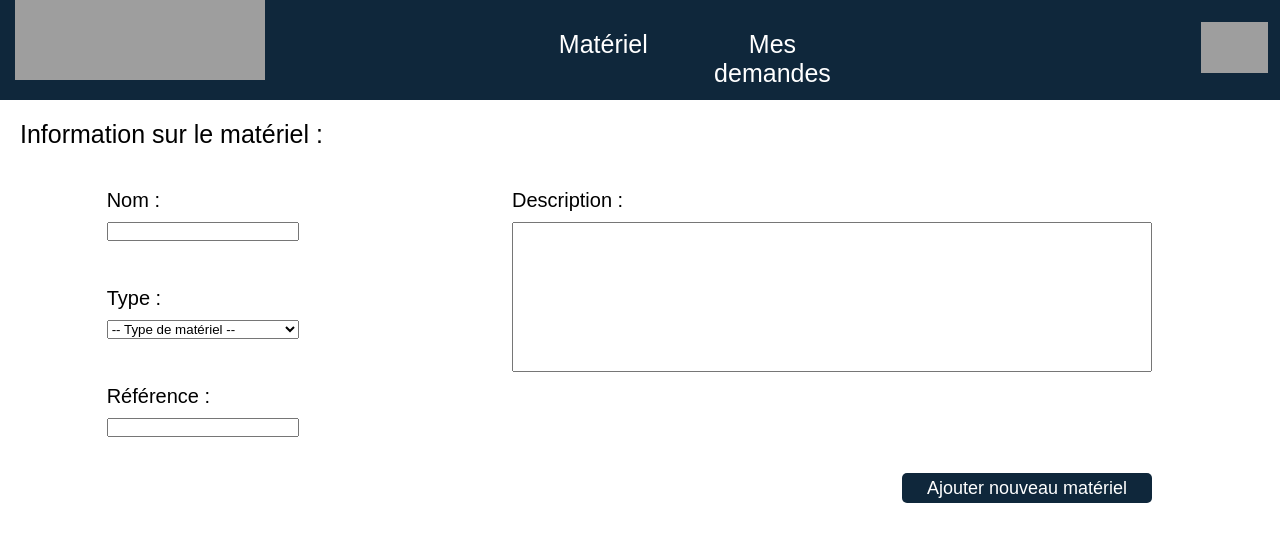
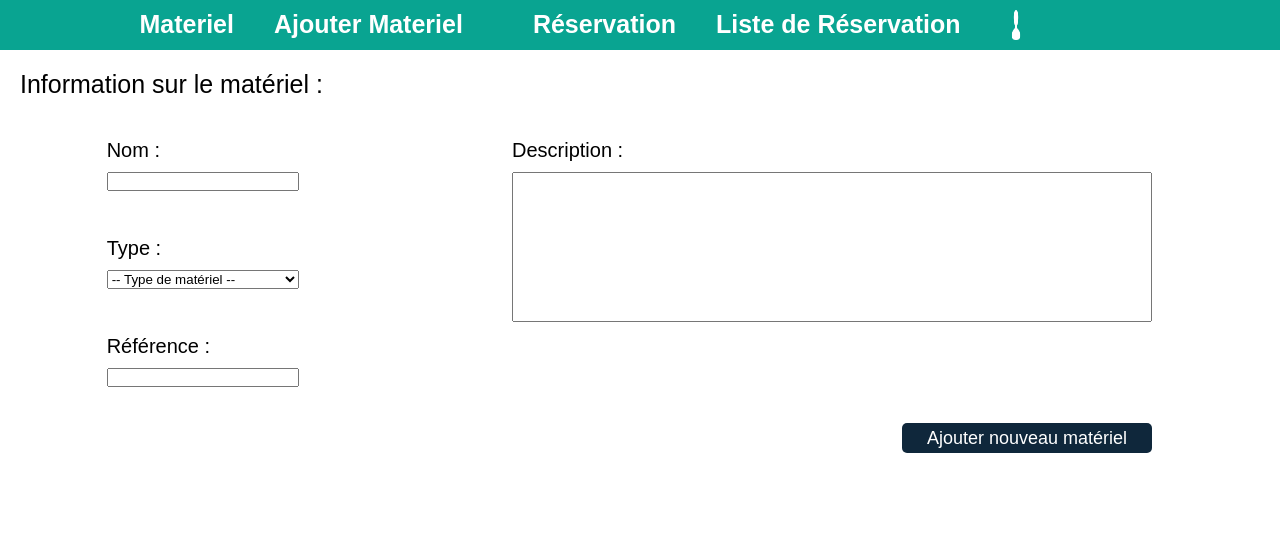
Before and after one commit to Jeremie-PARANT/app-reservation-materiel, a PHP site: page /new_materiel.php in a window 1280 px wide. Shown: the top 542 px of the page. Run offline with PHP 8.4, Linux system fonts and the light colour scheme; the visitor is signed in with stand-in values (Sample User, id 1); data that the repository does not hold is empty; grey boxes are pictures that could not be loaded.

Commit message:
css modif

```diff
--- a/includes/header.php
+++ b/includes/header.php
@@ -1,5 +1,8 @@
 <style>
-
+*{
+margin: 0;
+padding: 0;
+}
 header {
 position: sticky;
 display: flex;
@@ -19,7 +22,7 @@ header {
 .reservation {
 
 margin-top: 10px;
-    margin-left: 1160px;
+margin-left: 50px;
 padding-right : 10px;
 padding-left : 10px;
 color: white;
@@ -47,8 +50,47 @@ header {
 transition: all 0.5s ease-out ;
 }
 
+
 .materiel:hover,
 .materiel:focus {
+color: #333;
+background-color: #fff;
+border-radius: 30px;
+}
+
+.reservation_list{
+
+margin-top: 10px;
+margin-left: 20px;
+padding-right : 10px;
+padding-left : 10px;
+color: white;
+font-size: 25px;
+font-weight: 700;
+transition: all 0.5s ease-out ;
+}
+
+.reservation_list:hover,
+.reservation_list:focus {
+color: #333;
+background-color: #fff;
+border-radius: 30px;
+}
+
+.ajouter{
+
+margin-top: 10px;
+margin-left: 20px;
+padding-right : 10px;
+padding-left : 10px;
+color: white;
+font-size: 25px;
+font-weight: 700;
+transition: all 0.5s ease-out ;
+}
+
+.ajouter:hover,
+.ajouter:focus {
 color: #333;
 background-color: #fff;
 border-radius: 30px;
@@ -58,12 +100,64 @@ a {
 text-decoration: None;
 }
 
+#menu {
+margin-top: 6px;
+
+}
+
+.menu-item {
+background-color: #09A491;
+text-align: center;
+color: white;
+height: 30px;
+width: 200px;
+font-size: 30px;
+padding-bottom: 5px;
+transition: all, 0.5s;
+display: block;
+}
+
+#transition {
+height: 47px;
+background-color: #09A491;
+
+overflow: hidden;
+transition: all, 1s;
+}
+
+#transition:hover {
+height: 84px;
+}
+
+.menu-item:hover {
+color: black;
+
+background-color: white;
+}
+
 </style>
 
 <header>
+
 <a href="materiel.php"><div class="materiel">Materiel</div></a>
+
+<?php
+     include_once('includes/variable.php');
+     if ($autorisation==1){
+        echo '<a href="new_materiel.php"><div class="ajouter">Ajouter Materiel</div></a>';
+     }
+?>
+
 <a href="reservation.php"><div class="reservation">Réservation</div></a>
-    <a href="connexion.php" > <img src="SAE_203/images/avatar.png" class="img3"/></a>
+<a href="reservation_liste.php"><div class="reservation_list">Liste de Réservation</div></a>
+
+<div id='transition'>
+<img src="images/avatar.png" class="img3"/>
+        <div id='menu'>
+    <div class="menu-item">Déconnexion</div>
+
+    </div>
+</div>
 
 
 </header>
--- a/new_materiel.php
+++ b/new_materiel.php
@@ -1,3 +1,4 @@
+<?php session_start();?>
 <!DOCTYPE html>
 <html lang="fr">
 <head>
@@ -6,171 +7,107 @@
 <title>Ajouter du matériel</title>
 <?php
     include_once('includes/fonction_mat.php');
+    include_once('includes/variable.php');
+    include_once('includes/header.php');
 ?>
 </head>
 <body>
-<header>
+<?php
+if (empty($_SESSION['mail'])){ //Vérifie connection
+    include_once('includes/redirection_connexion.php');
+}
+else{
+            //Début Formulaire nouveau matériel
+            echo "<form action='new_materiel.php' method='post'>
+    <div id=\"div_formulaire\">
 
-    <!--Ceci est la navbar de la page et il en reste à la fin-->
-    <div id="container">
-        <div>
-            <img id="logo_univ" src="ressource/logo_univ.png" alt="logo université">
-        </div>
-        <div id="nav">
-            <div class="menu">
-                <a class="bouton_menu" href="materiel.php">Matériel</a>
-            </div>
-            <div class="menu">
-                <a class="bouton_menu" href="demande.html">Mes demandes</a>
-            </div>
+        <div id=\"titre\">
+            <p>Information sur le matériel : </p>
+        </div>";
 
 
 
-            <!--Début de la session php-->
-            <?php
-            session_start();
+        //Contenu des informations pour remplir le Formulaire
+        echo "<div id=\"container\">
+            <div id=\"div_info\">";
 
 
 
 
-            //Connexion à la base de données
-            $link = mysqli_connect("localhost", "root", "", "sae_203");
-            $mail = $_SESSION['mail'];
-            $query = "SELECT autorisation FROM utilisateurs WHERE mail='$mail';";
-            $result = mysqli_query($link, $query);
-
-
-
-            if ($result === false) {
-                // Gérer l'erreur ici, par exemple afficher un message d'erreur à l'utilisateur
-                echo "Erreur lors de l'exécution de la requête : " . mysqli_error($link);
-            } else {
-                while ($row = mysqli_fetch_assoc($result)) {
-                    if ($row['autorisation'] == '1') {
-                        echo "<div class='menu'>";
-
-                        //Boutons Admin NavBar qui permettent d'aller sur d'autres pages
-                        echo "<a class='bouton_menu' href='validation.html'>Validation</a>";
-                        echo "</div>";
-                        echo "<div class='menu'>";
-                        echo "<a class='bouton_menu' href='new_materiel.php'>Ajout de Matériel</a>";
-                        echo "</div>";
-                    }
+                //Inserer le Nom du matériel
+                echo "<p>Nom : </p>
+                <input class=\"champs_info\" type=\"text\" name=\"nom\" required=\"required\">";
+                $erreur_nom=noms(); // erreur de noms
+                if ($erreur_nom!=false){
+                echo $erreur_nom;
                 }
-            }
-            ?>
-        </div>
-
-
-
-        <!--Continuité de la navbar (logo compte)-->
-        <div id="menu_logo">
-                <img id="logo_compte" src="ressource/logo_compte.png" alt="logo compte">
-            </div>
-    </div>
-</header> <!--Fin du header-->
+                echo "<br>
+                <br>";
 
 
 
 
-            <!--Début Formulaire nouveau matériel-->
-<form action='new_materiel.php' method='post'>
-    <div id="div_formulaire">
+                //Inserer le Type du matériel, on peux ajouter si besoin
+                echo "<p>Type : </p>
+                <select class=\"champs_info\" name=\"type\" required=\"required\">
+                    <option value=\"\">-- Type de matériel --</option>
+                    <option value=\"camera\">Caméra</option>
+                    <option value=\"micro\">micro</option>
+                    <option value=\"light\">light</option>
+                    <option value=\"Trépied\">Trépied</option>
+                </select>
 
-        <div id="titre">
-            <p>Information sur le matériel : </p>
+                <br>
+                <br>";
+
+
+
+                //Inserer la Réference du matériel (que des chiffres)
+                echo "<p>Référence : </p>
+                <input class=\"champs_info\" type=\"text\" name=\"reference\" required=\"required\">";
+
+
+                $erreur_reference=reference(); // erreur de noms
+                if ($erreur_reference!=false){
+                echo $erreur_reference;
+                }
+
+
+            echo "</div>";
+
+
+
+            //Ajouter une description au matériel
+            echo "<div id=\"description\">
+
+                <p>Description : </p>
+                <textarea id=\"champs\" type=\"text\" name=\"description\" size=\"10\" required=\"required\"></textarea>";
+
+            $erreur_description=description(); // erreur de noms
+            if ($erreur_description!=false){
+            echo $erreur_description;
+            }
+
+            echo "</div>
         </div>
+        <br>
+        <br>";
+
+
+
+                //Bouton pour ajouter le matériel à la BDD
+        echo "<div id=\"div_boutton\">
+            <button type=\"submit\" id=\"boutton_ajout\">Ajouter nouveau matériel</button>
+        </div>
+    </div>
+</form>
+</div> ";//Fin du Formulaire
 
 
 
 
-        <!--Contenu des informations pour remplir le Formulaire-->
-        <div id="container">
-            <div id="div_info">
+            //Code qui permet d'ajouter le matériel
 
-
-
-
-                <!--Inserer le Nom du matériel-->
-                <p>Nom : </p>
-                <input class="champs_info" type="text" name="nom" required="required">
-                <?php
-                $erreur_nom=noms(); // erreur de noms
-                if ($erreur_nom!=false){
-                echo $erreur_nom;
-                }
-                ?>
-                <br>
-                <br>
-
-
-
-
-                <!--Inserer le Type du matériel, on peux ajouter si besoin-->
-                <p>Type : </p>
-                <select class="champs_info" name="type" required="required">
-                    <option value="">-- Type de matériel --</option>
-                    <option value="camera">Caméra</option>
-                    <option value="micro">micro</option>
-                    <option value="light">light</option>
-                    <option value="Trépied">Trépied</option>
-                </select>
-
-                <br>
-                <br>
-
-
-
-                <!--Inserer la Réference du matériel (que des chiffres)-->
-                <p>Référence : </p>
-                <input class="champs_info" type="text" name="reference" required="required">
-
-                <?php
-                $erreur_reference=reference(); // erreur de noms
-                if ($erreur_reference!=false){
-                echo $erreur_reference;
-                }
-                ?>
-
-        </div>
-
-
-
-            <!--Ajouter une description au matériel-->
-            <div id="description">
-
-                <p>Description : </p>
-                <textarea id="champs" type="text" name="description" size="10" required="required"></textarea>
-            <?php
-            $erreur_description=description(); // erreur de noms
-            if ($erreur_description!=false){
-            echo $erreur_description;
-            }
-            ?>
-            </div>
-        </div>
-        <br>
-        <br>
-
-
-
-                <!--Bouton pour ajouter le matériel à la BDD-->
-        <div id="div_boutton">
-            <button type="submit" id="boutton_ajout">Ajouter nouveau matériel</button>
-        </div>
-    </div>
-</form>
-</div> <!--Fin du Formulaire-->
-
-
-
-
-            <!--Code qui permet d'ajouter le matériel-->
-<?php
-
-
-
-    $mail = $_SESSION['mail'];
 
 
     //Définir les matériels et ne pas pouvoir les modifier
@@ -232,10 +169,9 @@ while ($row = mysqli_fetch_assoc($result)) {
 }
 }
 }
+}
 
 
-
-mysqli_close($link);
 
 ?>
 </body>
```
Lines whose indentation alone changed are shown as unchanged.
